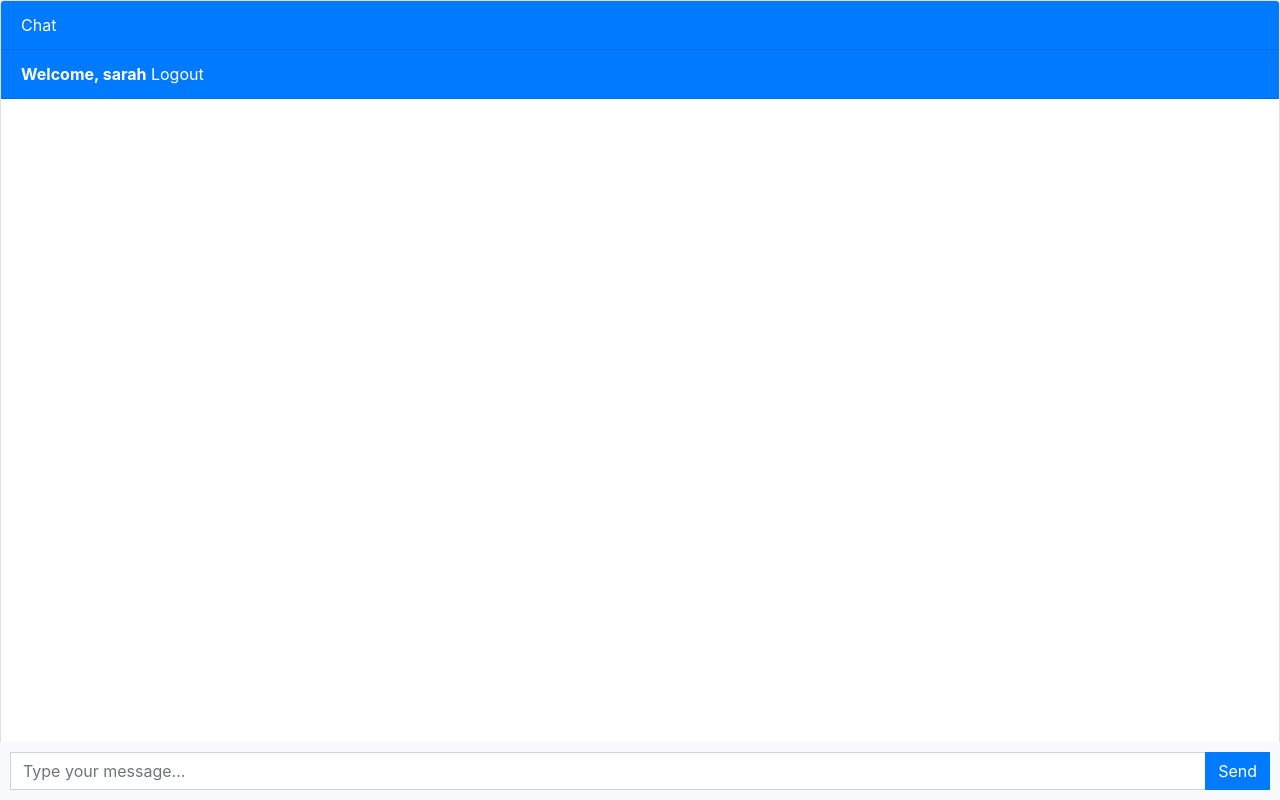
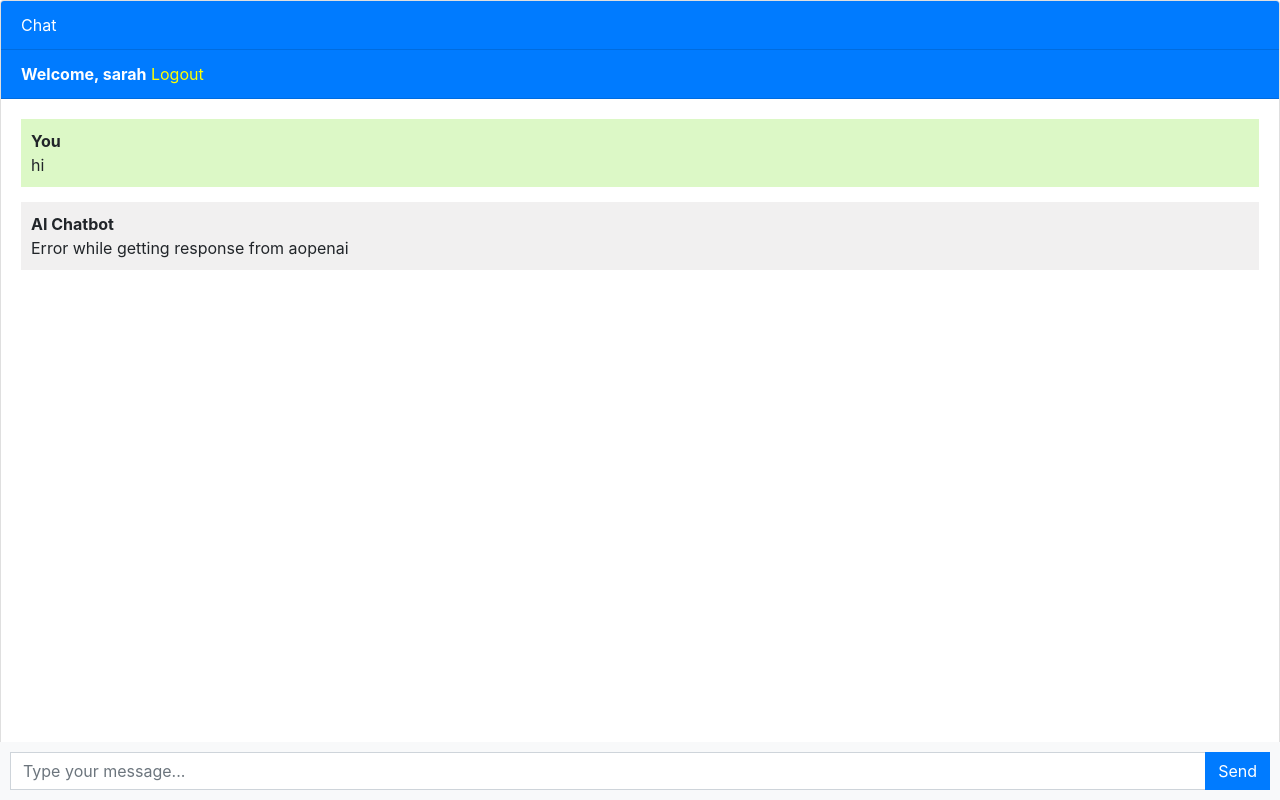
Before and after one commit to SarahAbuirmeileh/Django-ChatGPTClone, a Django app: page / in a window 1280 px wide. Run offline with Django 5.2, Linux system fonts and the light colour scheme; a user stored in the database is signed in; data comes from the database, SQL or seed files in the repository; some libraries are stand-ins or nearby versions.

Commit message:
Getting the chats history for the user and display it

```diff
--- a/chatbot/views.py
+++ b/chatbot/views.py
@@ -7,7 +7,6 @@ from django.contrib import auth
 from django.contrib.auth.models import User
 from chatbot.models import Chat
 from django.utils import timezone
-
 
 load_dotenv()
 
@@ -32,6 +31,8 @@ def ask_openai(message):
 
 
 def chatbot(request):
+    chats = Chat.objects.filter(user=request.user)
+
     if request.method == 'POST':
         message = request.POST.get('message')
         response = ask_openai(message)
@@ -40,7 +41,7 @@ def chatbot(request):
         chat.save()
         return JsonResponse({'message': message, 'response': response})
 
-    return render(request, 'chatbot.html')
+    return render(request, 'chatbot.html', {'chats': chats})
 
 
 def register(request):
--- a/templates/chatbot.html
+++ b/templates/chatbot.html
@@ -69,9 +69,9 @@
   <div class="card flex-grow-1">
     <div class="card-header bg-primary text-white">Chat</div>
     {% if user.is_authenticated %}
-    <div class="card-header bg-primary text-white"><b>Welcome, {{user.username}}</b>   <a style="color: white;" href="logout">Logout</a></div>
+    <div class="card-header bg-primary text-white"><b>Welcome, {{user.username}}</b>   <a style="color: yellow;" href="logout">Logout</a></div>
     {% else %}
-    <div class="card-header bg-primary text-white"><a style="color: white" href="login">Login</a>   <a style="color: white;" href="register">Register</a></div>
+    <div class="card-header bg-primary text-white"><a style="color: yellow" href="login">Login</a>   <a style="color: yellow;" href="register">Register</a></div>
     {% endif %}
     <div class="card-body messages-box">
 
```
